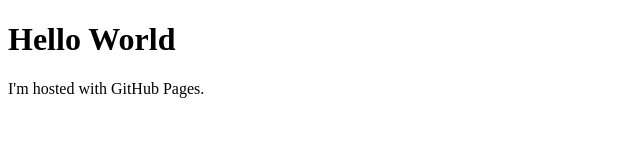
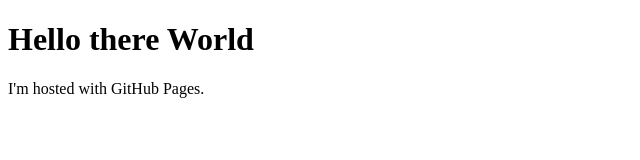
Before and after one commit to superdude-pjb/superdude-pjb.github.io, a plain HTML site: page index.html in a window 1280 px wide. Shown: the whole page, without its empty margins (0-640 px from the left). Drawn offline with Linux system fonts and the light colour scheme.

Commit message:
Update index.html

```diff
--- a/index.html
+++ b/index.html
@@ -5,7 +5,7 @@
       <title>--subscribe to PeterNoodles--</title>
   </head>
   <body>
-    <h1>Hello World</h1>
+    <h1>Hello there World</h1>
     <p>I'm hosted with GitHub Pages.</p>
   </body>
 </html>
```
